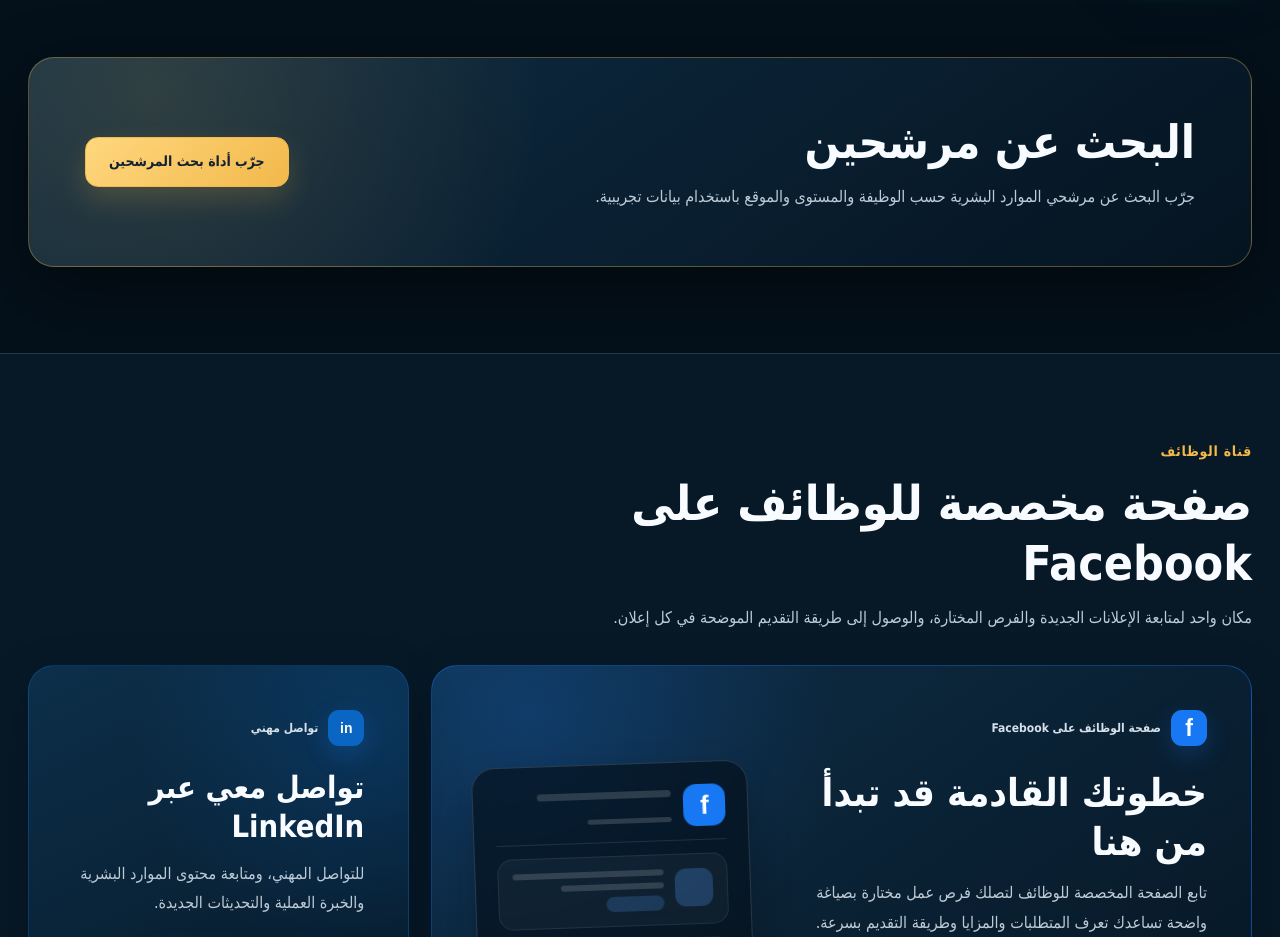
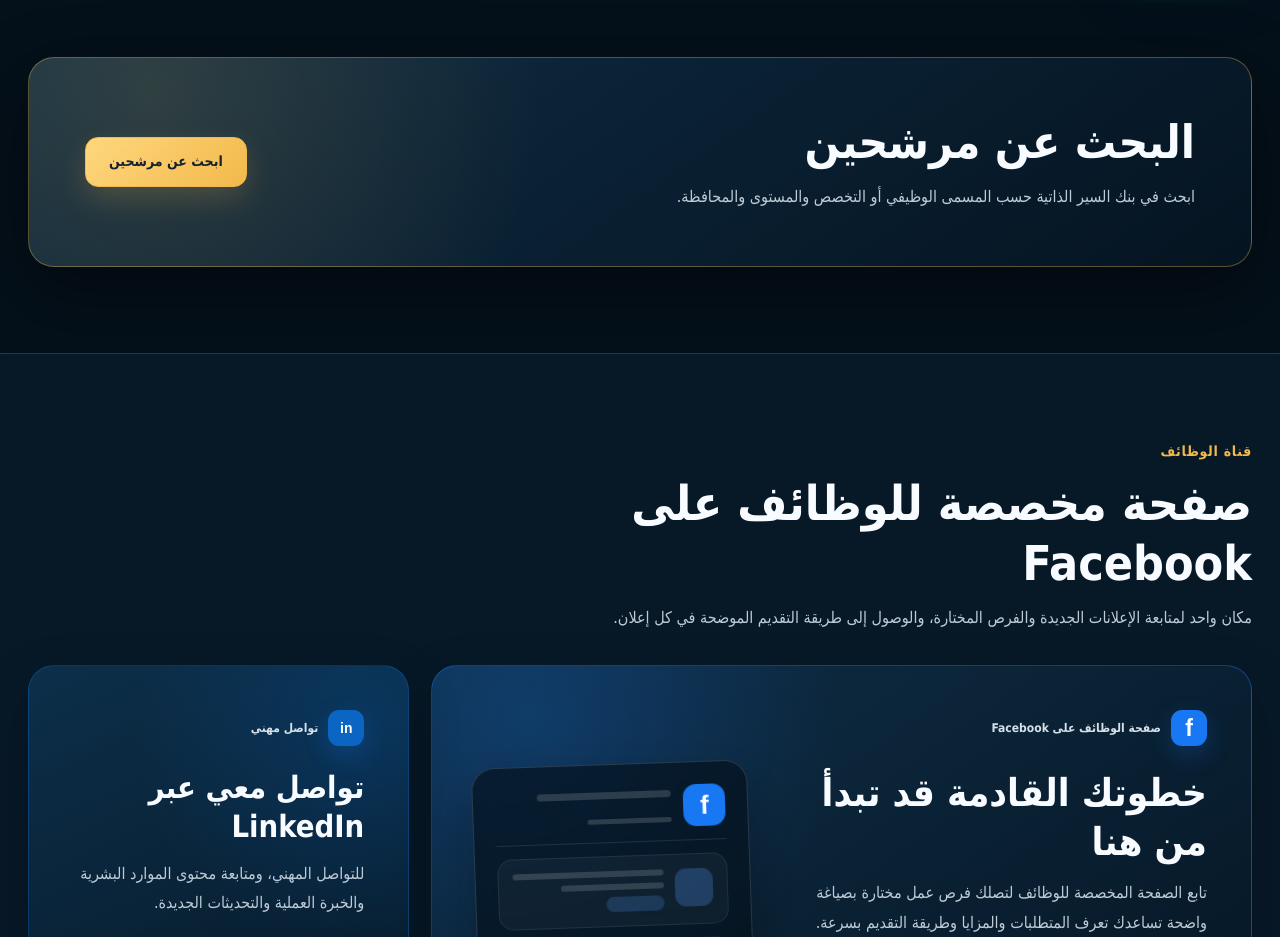
Before and after one commit to hazemmousa852-dot/marjaak-alqanuni, a plain HTML site: page hr-hub/jobs/index.html in a window 1280 px wide. Shown: the part 800-1737 px from the top of the page. Drawn offline with Linux system fonts and the light colour scheme.

Commit message:
Link Jobs directly to candidate search in the CV bank

```diff
--- a/hr-hub/jobs/index.html
+++ b/hr-hub/jobs/index.html
@@ -47,10 +47,10 @@
       <div class="shell cta-panel">
         <div>
           <h2 id="candidateSearchTitle" data-copy-ar="البحث عن مرشحين" data-copy-en="Find candidates">البحث عن مرشحين</h2>
-          <p data-copy-ar="جرّب البحث عن مرشحي الموارد البشرية حسب الوظيفة والمستوى والموقع باستخدام بيانات تجريبية." data-copy-en="Try searching for HR candidates by job title, level, and location with sample data.">جرّب البحث عن مرشحي الموارد البشرية حسب الوظيفة والمستوى والموقع باستخدام بيانات تجريبية.</p>
+          <p data-copy-ar="ابحث في بنك السير الذاتية حسب المسمى الوظيفي أو التخصص والمستوى والمحافظة." data-copy-en="Search the CV bank by job title or specialty, level, and location.">ابحث في بنك السير الذاتية حسب المسمى الوظيفي أو التخصص والمستوى والمحافظة.</p>
         </div>
         <div class="jobs-cta-actions">
-          <a class="primary-cta" href="candidate-search/" data-copy-ar="جرّب أداة بحث المرشحين" data-copy-en="Try candidate search">جرّب أداة بحث المرشحين</a>
+          <a class="primary-cta" href="../cv-search/#search" data-copy-ar="ابحث عن مرشحين" data-copy-en="Search candidates">ابحث عن مرشحين</a>
         </div>
       </div>
     </section>
```
